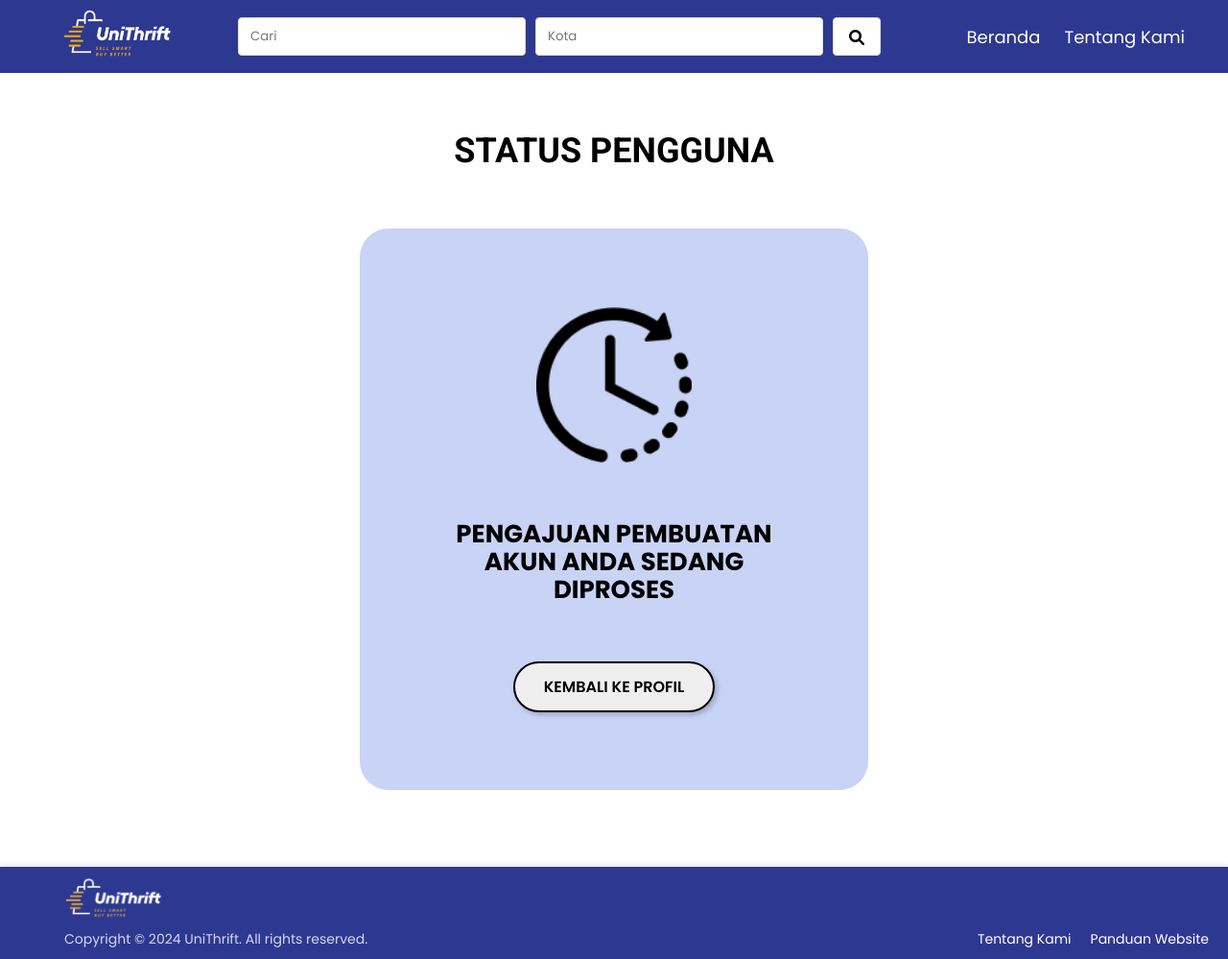
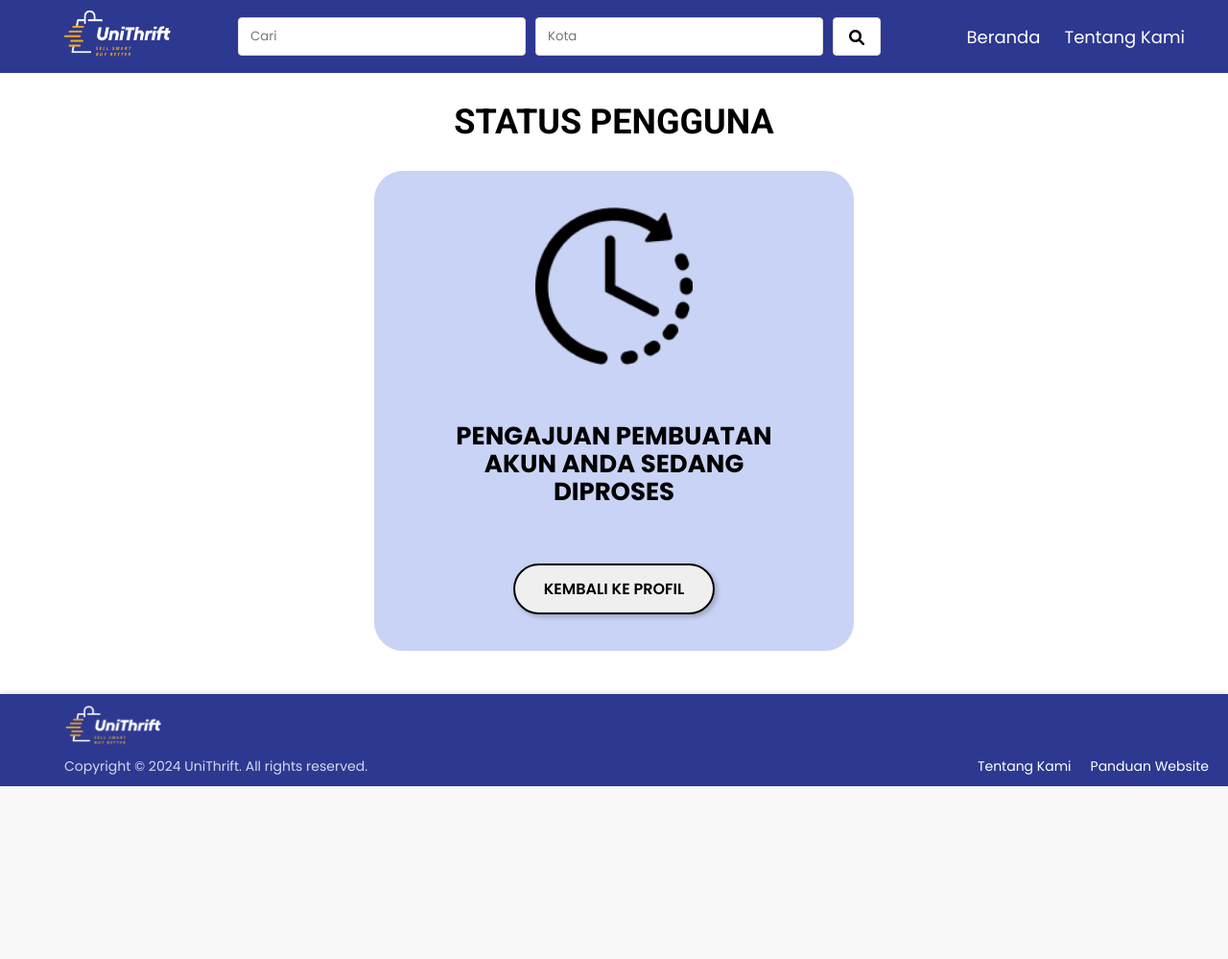
Before and after one commit to Gregroww/UniThrift, a PHP site: page /waiting_list1.php in a window 1280 px wide. Shown: the whole page at 96% size. After the commit the page ends 819 px from the top, so only its background shows below. Run offline with PHP 8.4, Linux system fonts and the light colour scheme.

Commit message:
fix footer

```diff
--- a/style/waitinglist.css
+++ b/style/waitinglist.css
@@ -10,12 +10,16 @@
 
 body {
     background-color: #ffffff;
-    overflow: hidden;
+    height: 100%;
+    /* overflow: hidden; */
+
 }
 
 h1 {
     text-align: center;
-    padding: 60px 70px;
+    margin-top: 30px;
+    margin-bottom: 30px;
+    /* padding: 50px 60px; */
     font-family: 'Roboto';
     font-size: 36px;
 }
@@ -30,17 +34,17 @@ h1 {
 .modal-box {
     display: flex;
     flex-direction: column;
-    max-width: 530px;
-    height: 585px;
+    max-width: 500px;
+    height: 500px;
     width: 100%;
     background-color: rgba(148, 168, 236, 0.5);
-    padding: 70px 40px;
+    padding: 60px 10px;
     border-radius: 30px;
     justify-content: center;
     top: 37%;
     left: 29%;
     align-items: center;
-    margin-bottom: 80px;
+    margin-bottom: 45px;
 }
 
 .modal-box h3 {
@@ -53,7 +57,7 @@ h1 {
 
 img {
     align-items: center;
-    width: 36%;
+    width: 34%;
     height: auto;
 }
 
```
